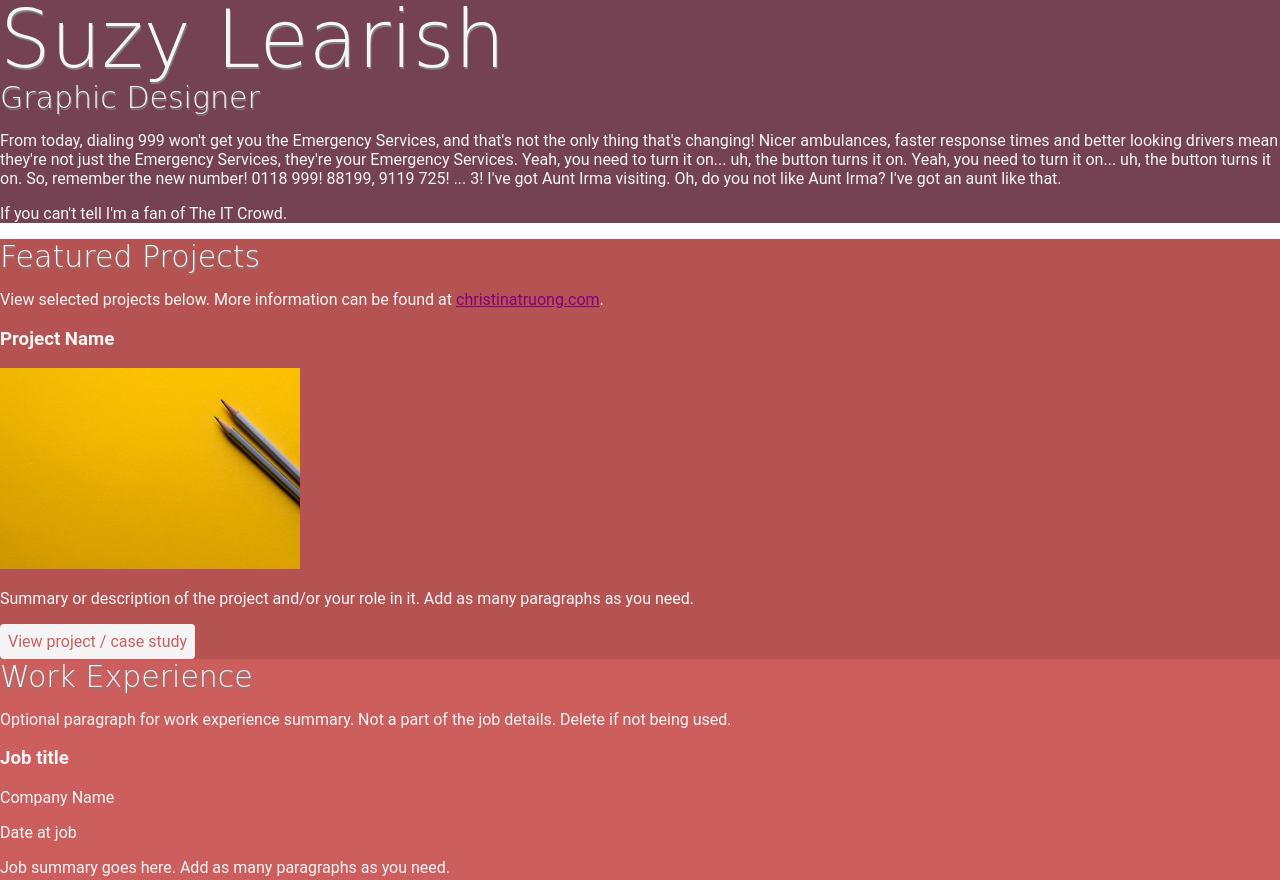
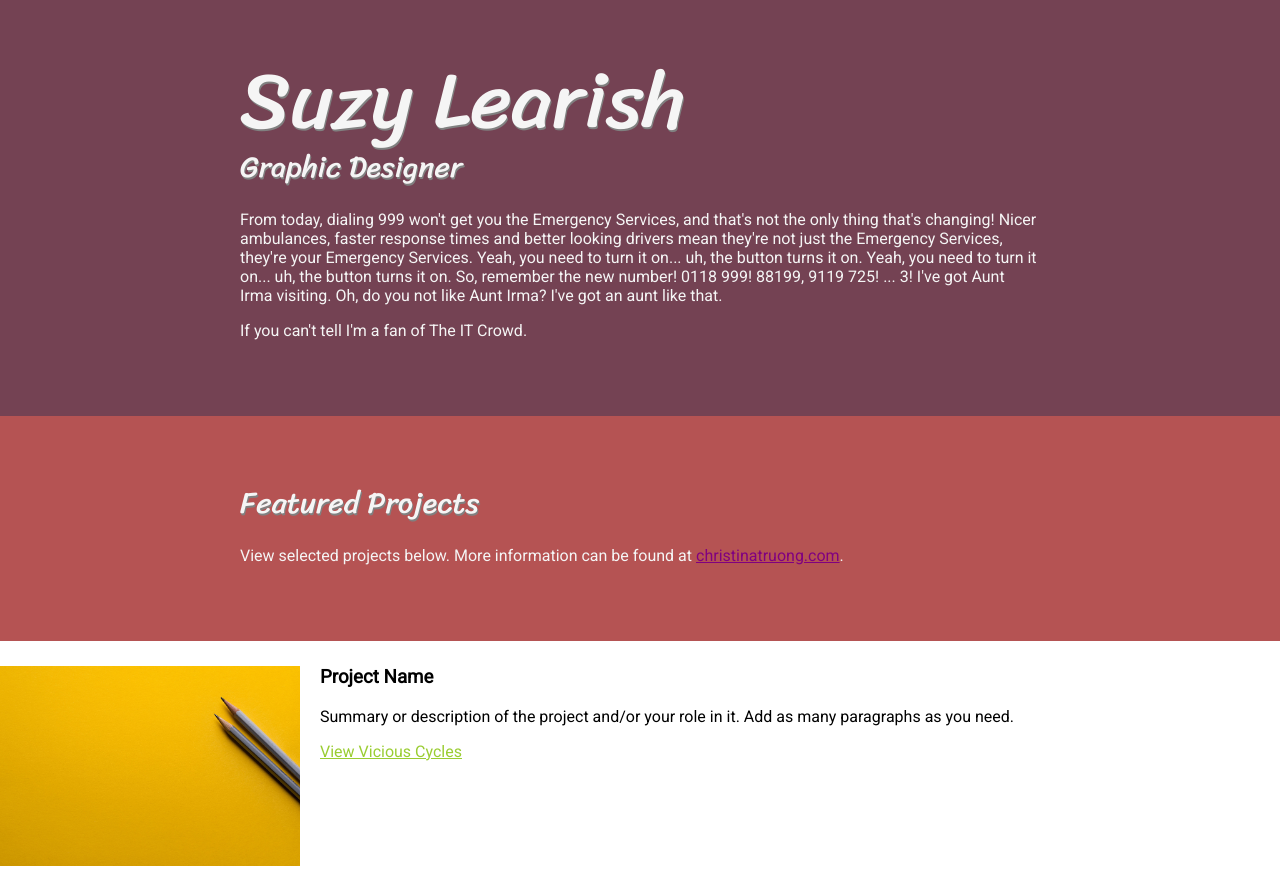
Before and after one commit to suzylearish/ResumeAssignment, a plain HTML site: page ResumeAssignment/css-portfolio/index.html.html in a window 1280 px wide. Shown: the top 880 px of the page. Drawn offline with Linux system fonts and the light colour scheme.

Commit message:
Update index.html.html

```diff
--- a/ResumeAssignment/css-portfolio/index.html.html
+++ b/ResumeAssignment/css-portfolio/index.html.html
@@ -3,37 +3,50 @@
   <head>
     <meta charset="UTF-8">
     <meta name="viewport" content="width=device-width, initial-scale=1.0">
-    <title>Add a relevant page title</title>
+    <title>Resume Assignment</title>
+			<link rel="preconnect" href="https://fonts.gstatic.com">
+			<link href="https://fonts.googleapis.com/css2?family=Roboto:wght@400&family=Sriracha&display=swap" rel="stylesheet">
 	  		<link rel="stylesheet" href="css/styles.css">
+		  	<link rel="preconnect" href="https://fonts.gstatic.com">
+
   </head>
   <body>
     <main>
       <!-- ***********************  ABOUT / PROFILE  *********************** -->
       <header>
+		<div class="content-wrap">
+
 			<h1>Suzy Learish</h1>
 			<h2>Graphic Designer</h2>
 
 			<p>From today, dialing 999 won't get you the Emergency Services, and that's not the only thing that's changing! Nicer ambulances, faster response times and better looking drivers mean they're not just the Emergency Services, they're your Emergency Services. Yeah, you need to turn it on... uh, the button turns it on. Yeah, you need to turn it on... uh, the button turns it on. So, remember the new number! 0118 999! 88199, 9119 725! ... 3! I've got Aunt Irma visiting. Oh, do you not like Aunt Irma? I've got an aunt like that.</p>
 			<p>If you can't tell I'm a fan of The IT Crowd.</p>
+			</div>
 		</header>
 
       <!-- ********************  PROJECTS / PORTFOLIO  ********************* -->
       <section class="projects">
+		<div class="content-wrap">
 			<h2>Featured Projects</h2>
 			<p>View selected projects below. More information can be found at <a href="http://christinatruong.com">christinatruong.com</a>.</p>
-
+			</section>
 			<!-- Copy the whole <section> block to add more projects. -->
 			<section>
+			  <section class="project-item">
+				  <img src="images/joanna-kosinska-unsplash.jpg" alt="yellow background with two gray pencils laying down in the top right corner of the frame.">
 				<h3>Project Name</h3>
-          <img src="images/joanna-kosinska-unsplash.jpg" alt="yellow background with two gray pencils laying down in the top right corner of the frame.">
 			  <p>Summary or description of the project and/or your role in it. Add as many paragraphs as you need.</p>
-          <a class="btn" href="#" target="_blank">View project / case study</a>
+			  <a class="btn" href="https://wcet3.waketech.edu/selearish/WEB140/lesson3/viciouscycles/index.html" target="_blank">View Vicious Cycles</a>
+				  </div>
 				</section>
+			</section>
+
         <!-- End of Project block. -->
-      </section>
+
 
       <!-- ***********************  WORK EXPERIENCE  *********************** -->
       <section class="work-experience">
+		 <div class="content-wrap">
 			<h2>Work Experience</h2>
 			<p>Optional paragraph for work experience summary. Not a part of the job details. Delete if not being used.</p>
 
@@ -52,10 +65,12 @@
 			  </ul>
 			</section>
         <!-- End of Job block. -->
+      </div>
 		  </section>
 
       <!-- ******************  EDUCATION & CERTIFICATIONS ****************** -->
       <section class="education">
+		  <div class="content-wrap">
 			<h2>Education</h2>
 
 			<!-- Copy this whole <section> block to add more schools. -->
@@ -65,10 +80,12 @@
 			  <p>Summary or accomplishments.</p>
 			</section>
 			<!-- End of School block. -->
+		  	</div>
 		</section>
 
       <!-- *****************  CONTACT INFO / SOCIAL MEDIA  ***************** -->
       <footer>
+		<div class="content-wrap">
 			<h2>Let's Keep in Touch!</h2>
 
 			<!-- Social media and contact links. Add or remove any networks. -->
@@ -79,6 +96,7 @@
 			  <li><a href="#" target="_blank">LinkedIn</a></li>
 			  <li><a href="#" target="_blank">Facebook</a></li>
 			</ul>
+		  </div>
       </footer>
     </main>
   </body>
```
Lines whose indentation alone changed are shown as unchanged.
